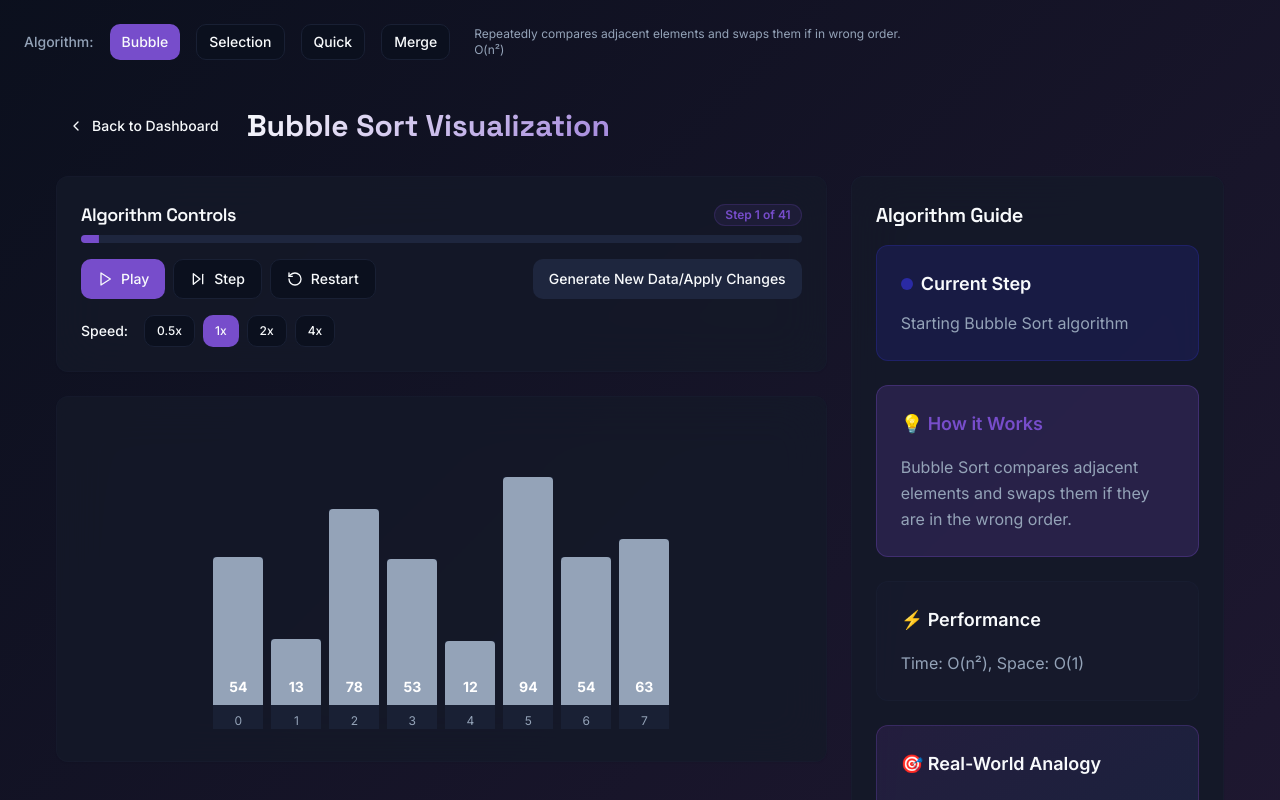
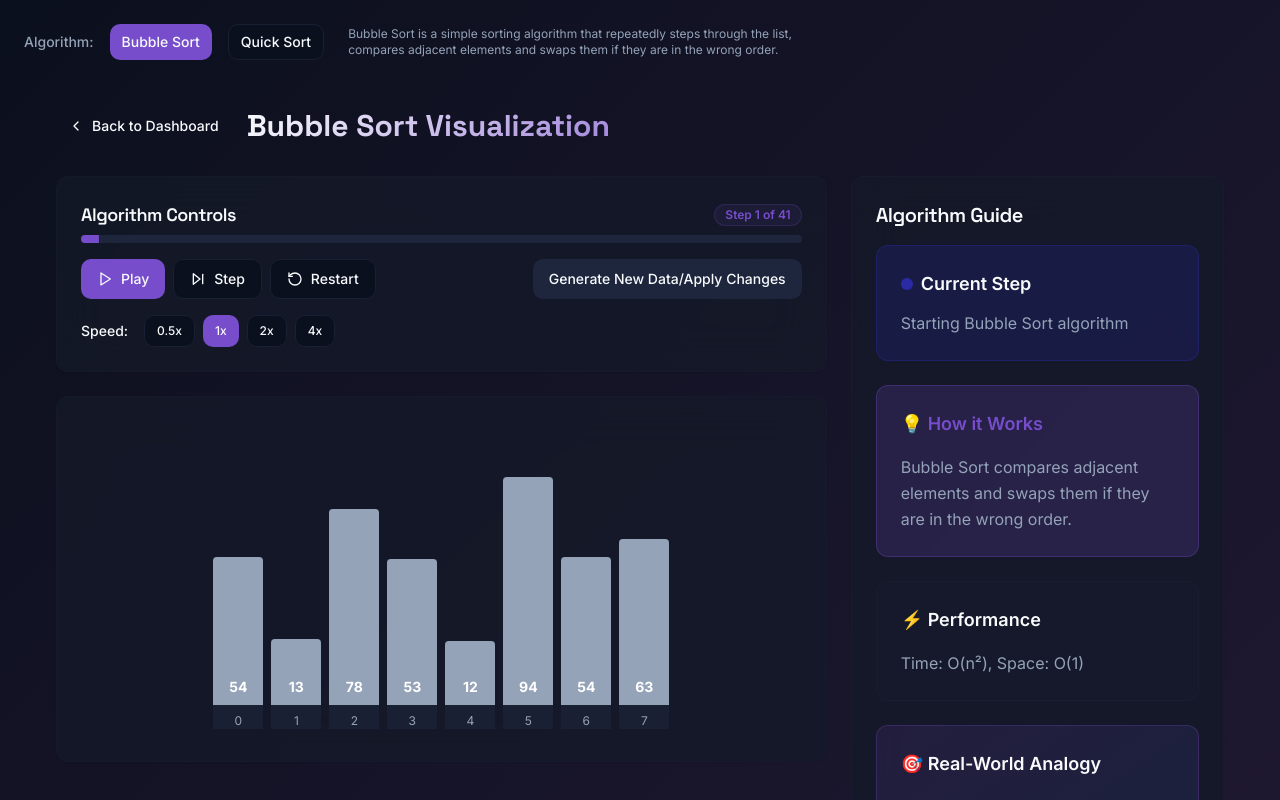
Before and after one commit to aditya34-cyber/dsa-website, a React (Vite) app: page /sorting in a window 1280 px wide. Shown: the top 800 px of the page. Built offline with nearby package versions, Linux system fonts and the light colour scheme.

Commit message:
Update SortingVisualization.tsx

```diff
--- a/src/pages/SortingVisualization.tsx
+++ b/src/pages/SortingVisualization.tsx
@@ -2,12 +2,11 @@ import { useState } from "react";
 import { AlgorithmVisualizer } from "@/components/AlgorithmVisualizer";
 import { generateBubbleSortSteps } from "@/algorithms/bubbleSort";
 import { generateQuickSortSteps } from "@/algorithms/quickSort";
-import { generateSelectionSortSteps } from "@/algorithms/selectionSort";
-import { generateMergeSortSteps } from "@/algorithms/mergeSort";
 import { Button } from "@/components/ui/button";
+import { Card, CardContent, CardHeader, CardTitle } from "@/components/ui/card";
 
 const SortingVisualization = () => {
-  const [selectedAlgorithm, setSelectedAlgorithm] = useState<'bubble' | 'quick' | 'selection' | 'merge'>('bubble');
+  const [selectedAlgorithm, setSelectedAlgorithm] = useState<'bubble' | 'quick'>('bubble');
   const [currentData] = useState(() =>
     Array.from({ length: 8 }, () => Math.floor(Math.random() * 100) + 1)
   );
@@ -16,22 +15,12 @@ const SortingVisualization = () => {
     bubble: {
       title: "Bubble Sort Visualization",
       generateSteps: generateBubbleSortSteps,
-      description: "Repeatedly compares adjacent elements and swaps them if in wrong order. O(n²)"
+      description: "Bubble Sort is a simple sorting algorithm that repeatedly steps through the list, compares adjacent elements and swaps them if they are in the wrong order."
     },
     quick: {
       title: "Quick Sort Visualization",
       generateSteps: generateQuickSortSteps,
-      description: "Divides array around a pivot, recursively sorting partitions. O(n log n)"
-    },
-    selection: {
-      title: "Selection Sort Visualization",
-      generateSteps: generateSelectionSortSteps,
-      description: "Finds minimum element and places it at the beginning, repeating for unsorted portion. O(n²)"
-    },
-    merge: {
-      title: "Merge Sort Visualization",
-      generateSteps: generateMergeSortSteps,
-      description: "Divides array into halves, recursively sorts, then merges sorted halves. O(n log n)"
+      description: "Quick Sort is a highly efficient sorting algorithm that uses divide-and-conquer to sort arrays by partitioning elements around a pivot."
     }
   };
 
@@ -66,28 +55,14 @@ const SortingVisualization = () => {
             variant={selectedAlgorithm === 'bubble' ? 'default' : 'outline'}
             onClick={() => setSelectedAlgorithm('bubble')}
           >
-            Bubble
-          </Button>
-          <Button
-            size="sm"
-            variant={selectedAlgorithm === 'selection' ? 'default' : 'outline'}
-            onClick={() => setSelectedAlgorithm('selection')}
-          >
-            Selection
+            Bubble Sort
           </Button>
           <Button
             size="sm"
             variant={selectedAlgorithm === 'quick' ? 'default' : 'outline'}
             onClick={() => setSelectedAlgorithm('quick')}
           >
-            Quick
-          </Button>
-          <Button
-            size="sm"
-            variant={selectedAlgorithm === 'merge' ? 'default' : 'outline'}
-            onClick={() => setSelectedAlgorithm('merge')}
-          >
-            Merge
+            Quick Sort
           </Button>
           <span className="text-xs text-muted-foreground ml-2 max-w-md">{currentAlg.description}</span>
         </div>
```
